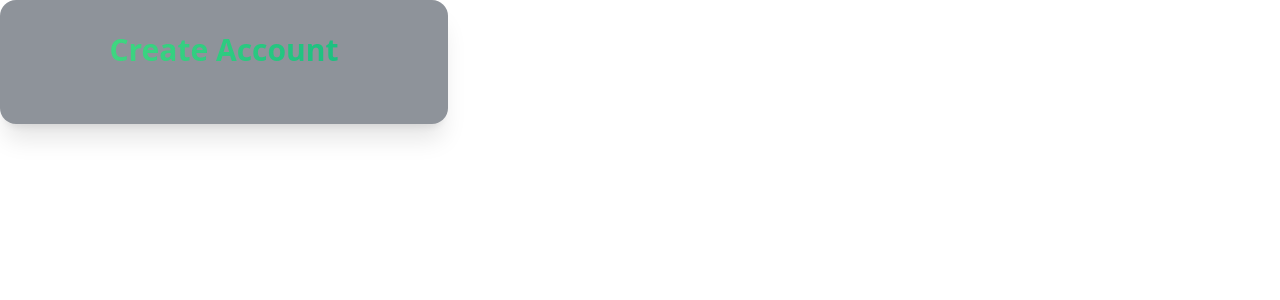
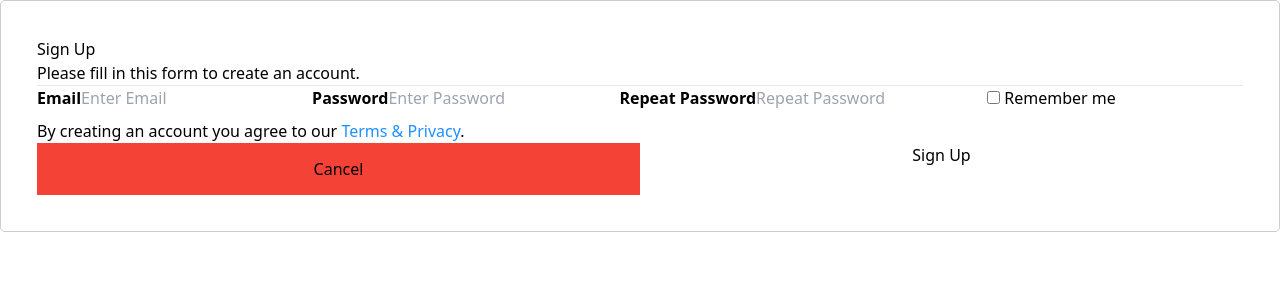
Before and after one commit to Vnuja/Online-Traffic-Fine-Payment-System, a React (Vite) app in the folder frontend/: page /signup in a window 1280 px wide. Shown: the top 300 px of the page. Built offline with nearby package versions, Linux system fonts and the light colour scheme.

Commit message:
Change signup pages

```diff
--- a/frontend/src/components/User/SignUp.jsx
+++ b/frontend/src/components/User/SignUp.jsx
@@ -1,22 +1,70 @@
-import React from 'react'
-import {motion} from "framer-motion";
+import React from "react";
+import { motion } from "framer-motion";
+import "./signup.css";
 
 const SignUp = () => {
-  return <motion.div
-    initial={{ opacity: 0, y: 20 }}
-    animate={{ opacity: 1, y:0 }}
-    transition={{ duration: 0.5 }}
-    className='max-w-md w-full bg-gray-800 bg-opacity-50 backdrop-filter backdrop-blur-xl rounded-2xl shadow-xl overflow-hidden'
-  >
+  return (
+    <form style={{ border: "1px solid #ccc", padding: "20px", borderRadius: "5px" }}>
+      <div className="container_user">
+        <h1>Sign Up</h1>
+        <p>Please fill in this form to create an account.</p>
+        <hr className="hr_user" />
 
-  <div className='p-8'>
-    <h2
-      className='text-3xl font-bold mb-6 text-center bg-gradient-to-r from-green-400 to-emerald-500 text-transparent bg-clip-text'
-    >
-      Create Account</h2>
-  </div>
+        <label htmlFor="email"><b>Email</b></label>
+        <input
+          type="text"
+          placeholder="Enter Email"
+          name="email"
+          className="input_user"
+          required
+        />
 
-  </motion.div>
-}
+        <label htmlFor="password"><b>Password</b></label>
+        <input
+          type="password"
+          placeholder="Enter Password"
+          name="password"
+          className="input_user"
+          required
+        />
 
-export default SignUp
+        <label htmlFor="confirmPassword"><b>Repeat Password</b></label>
+        <input
+          type="password"
+          placeholder="Repeat Password"
+          name="confirmPassword"
+          className="input_user"
+          required
+        />
+
+        <label>
+          <input
+            type="checkbox"
+            name="remember"
+            className="checkbox_user"
+            style={{ marginBottom: "15px" }}
+          />{" "}
+          Remember me
+        </label>
+
+        <p>
+          By creating an account you agree to our{" "}
+          <a href="#" style={{ color: "dodgerblue" }}>
+            Terms & Privacy
+          </a>.
+        </p>
+
+        <div className="clearfix_user">
+          <button type="button" className="cancelbtn_user">
+            Cancel
+          </button>
+          <button type="submit" className="signupbtn_user">
+            Sign Up
+          </button>
+        </div>
+      </div>
+    </form>
+  );
+};
+
+export default SignUp;
--- /dev/null
+++ b/frontend/src/components/User/signup.css
@@ -0,0 +1,69 @@
+body_user {font-family: Arial, Helvetica, sans-serif;}
+*_user {box-sizing: border-box;}
+
+/* Full-width input fields */
+input[type=text]._user, input[type=password]._user {
+  width: 100%;
+  padding: 15px;
+  margin: 5px 0 22px 0;
+  display: inline-block;
+  border: none;
+  background: #f1f1f1;
+}
+
+input[type=text]._user:focus, input[type=password]._user:focus {
+  background-color: #ddd;
+  outline: none;
+}
+
+hr_user {
+  border: 1px solid #f1f1f1;
+  margin-bottom: 25px;
+}
+
+/* Set a style for all buttons */
+button_user {
+  background-color: #04AA6D;
+  color: white;
+  padding: 14px 20px;
+  margin: 8px 0;
+  border: none;
+  cursor: pointer;
+  width: 100%;
+  opacity: 0.9;
+}
+
+button_user:hover {
+  opacity: 1;
+}
+
+/* Extra styles for the cancel button */
+.cancelbtn_user {
+  padding: 14px 20px;
+  background-color: #f44336;
+}
+
+/* Float cancel and signup buttons and add an equal width */
+.cancelbtn_user, .signupbtn_user {
+  float: left;
+  width: 50%;
+}
+
+/* Add padding to container elements */
+.container_user {
+  padding: 16px;
+}
+
+/* Clear floats */
+.clearfix_user::after {
+  content: "";
+  clear: both;
+  display: table;
+}
+
+/* Change styles for cancel button and signup button on extra small screens */
+@media screen and (max-width: 300px) {
+  .cancelbtn_user, .signupbtn_user {
+     width: 100%;
+  }
+}
```
